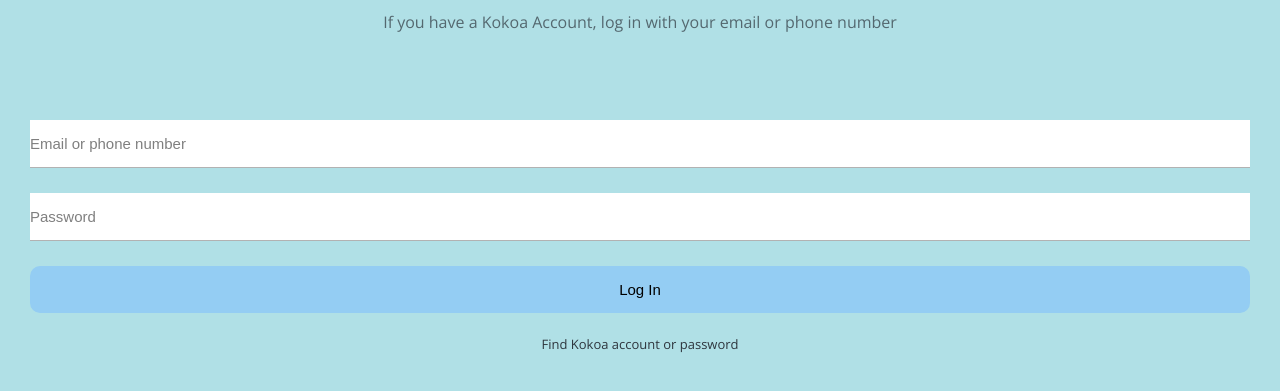
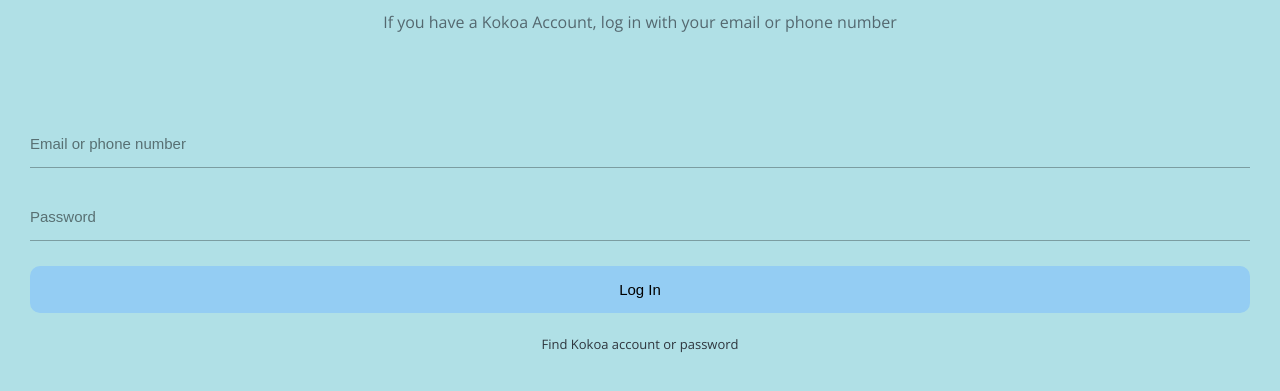
Before and after one commit to haritori/submit, a plain HTML site: page index.html in a window 1280 px wide. Shown: the part 141-532 px from the top of the page. Drawn offline with nearby package versions, Linux system fonts and the light colour scheme.

Commit message:
Update login.css

```diff
--- a/css/screen/login.css
+++ b/css/screen/login.css
@@ -21,12 +21,13 @@
   margin: 0px 30px;
 }
 #login-form input {
+  background-color: powderblue;
   padding: 15px 0px;
   border: none;
   font-size: 15px;
   border-bottom: 1px solid rgba(0, 0, 0, 0.3);
   margin-bottom: 25px;
-  transition: border-color 0.3s ease-in-out;
+  transition: border-color 0.8s ease-in-out;
 }
 #login-form input[type="submit"] {
   border-bottom: none;
@@ -38,7 +39,7 @@
   color: rgba(0, 0, 0, 0.5);
 }
 #login-form input:focus {
-  border-color: rgb(148, 205, 243);
+  border-color: white;
 }
 #login-form a {
   text-align: center;
```
